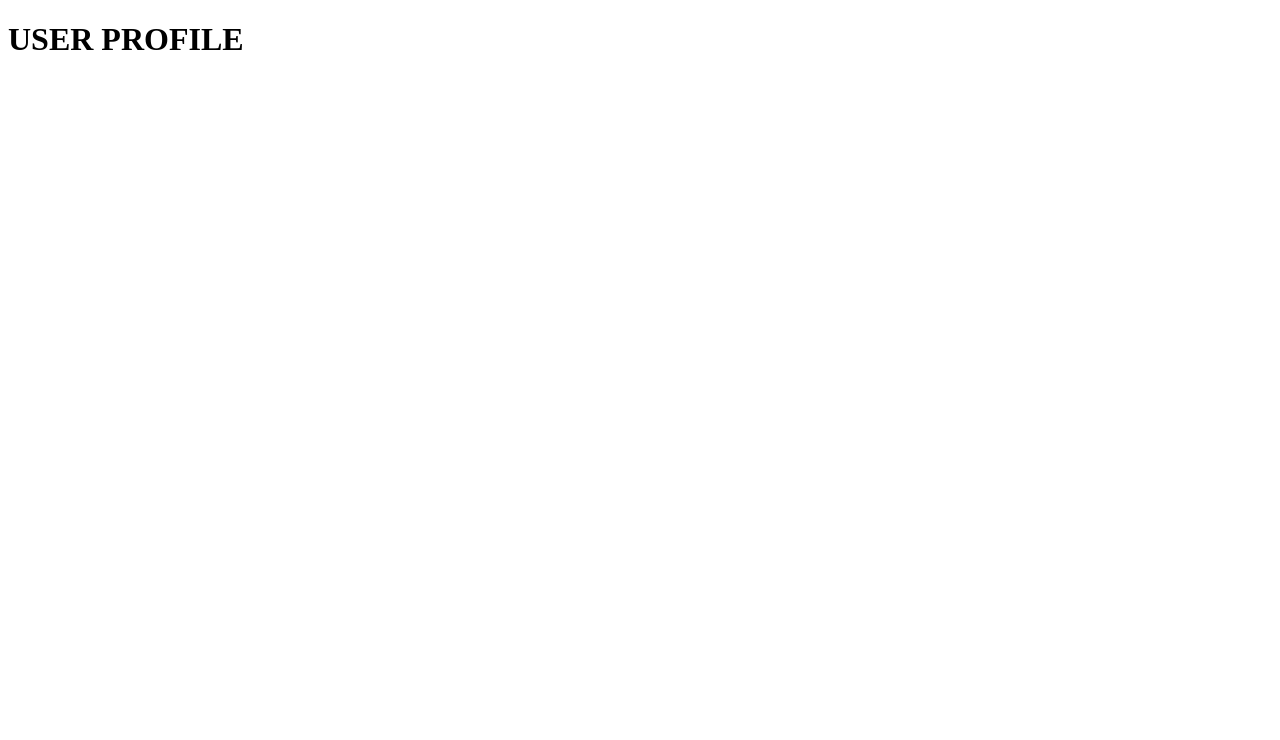
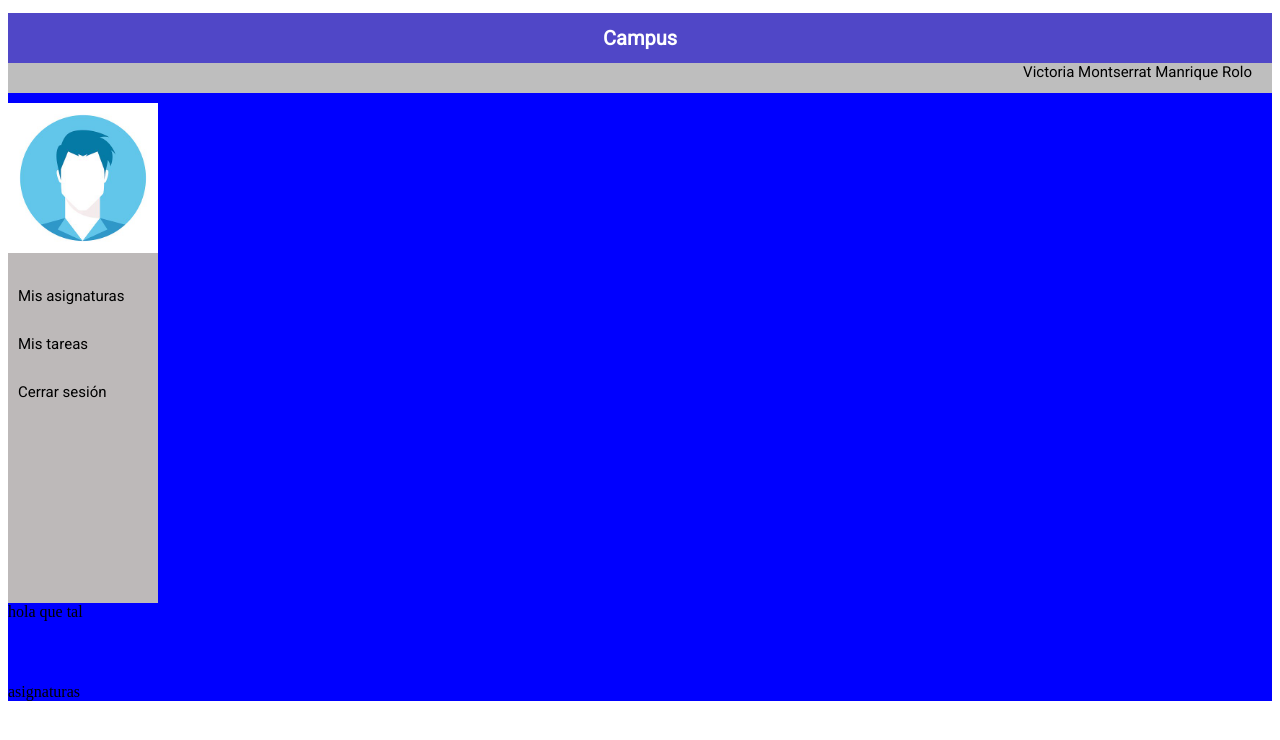
Before and after one commit to Danielpazm98/proyecto_FIS, a plain HTML site: page Front/Login/profile.html in a window 1280 px wide. Drawn offline with Linux system fonts and the light colour scheme.

Commit message:
Login v15/05

```diff
--- a/Front/Login/profile.html
+++ b/Front/Login/profile.html
@@ -2,9 +2,72 @@
 
 
 <head>
+	<link href="https://fonts.googleapis.com/css?family=Roboto" rel="stylesheet">
+	<link rel="stylesheet" type="text/css" href="profile_s.css">
+	<link rel="stylesheet" type="text/css" href="css/util.css">
 
 </head>
 
 <body>
-	<h1>USER PROFILE</h1>
+
+	<div class="page">
+		<div class="header">
+			<h1>Campus</h1>
+		</div>
+
+		<nav class="navbar">
+				<!-- <li class="dropdown"><a class="menu" data-toggle="dropdown" href="#"></a>
+					<ul class="dropsdown_menu">
+						<li class="hamburger">
+
+						</li>
+					</ul>
+					<div class="bar1"></div>
+					<div class="bar2"></div>
+					<div class="bar3"></div>
+
+					<a href="#news">News</a>
+				</li>	 -->
+				<div class="user_info">
+					Victoria Montserrat Manrique Rolo
+				</div>
+		</nav>
+		<nav class="main-page">
+			<div class="menu1">
+				<img  src="avatar.jpg" class="avatar" alt="avatar1">
+				<div class="options1">
+					<div class="course" type="button" id="course" onclick="course_t(this.id)">Mis asignaturas </div>
+					<div class="work">Mis tareas</div>
+					<div class="session">Cerrar sesión</div>
+				<!-- <a class="course" href="#news">News</a> -->
+
+				</div>
+
+
+			</div>
+
+
+		<!-- </nav> -->
+
+		<div class="inicio">hola que tal</div>
+
+		<div class="course-menu">asignaturas</div>
+
+	</nav>
+
+	<!-- <script>
+		// funtion course_t(elID){
+		// 		var x = document.getElementById(id);
+		// 		if (x.style.display === "block") {
+		// 			x.style.display = "none";
+		// 		} else {
+		// 			x.style.display = "block";
+		// 		}
+		// 	}
+	// </script> -->
+	<script src="main1.js"></script>
+
+
+
+
 </body>
--- /dev/null
+++ b/Front/Login/profile_s.css
@@ -0,0 +1,102 @@
+.header{
+	background-color: rgb(80, 71, 199);
+	width: 100%;
+	height: 50px;
+	/* display: flex;
+	flex-wrap: wrap;
+	justify-content: space-between;
+	align-items: center; */
+	/* font-family: 'Roboto', sans-serif;
+	color: white;
+	text-align: center; */
+
+}
+
+h1{
+	font-family: 'Roboto', sans-serif;
+	color: white;
+	text-align: center;
+	font-size: 20px;
+	padding-top: 13px;
+}
+
+.navbar{
+	background-color: rgb(190, 190, 190);
+	width: 100%;
+	height: 30px;
+}
+
+.user_info{
+	font-family: 'Roboto', sans-serif;
+	text-align: right;
+	font-size: 15px;
+	margin-right: 20px;
+	/* padding-top: 5px; */
+	align-content: center;
+}
+
+.menu {
+  display: inline-block;
+  cursor: pointer;
+}
+
+
+.bar1, .bar2, .bar3 {
+  width: 35px;
+  height: 5px;
+  background-color: #333;
+  margin: 6px 0;
+  /* transition: 0.4s; */
+}
+
+.avatar{
+	width: 150px;
+}
+
+.menu1{
+	margin-top: 10px;
+  background-color: rgb(189, 185, 185);
+	height: 500px;
+	width: 150px;
+}
+
+.options1{
+	font-family: 'Roboto', sans-serif;
+	/* text-align: right; */
+	font-size: 15px;
+}
+
+.course{
+	margin-top: 30px;
+	margin-left: 10px;
+}
+
+.course:hover{
+	color: rgb(235, 235, 235);
+	cursor: pointer;
+}
+
+.work{
+	margin-top: 30px;
+	margin-left: 10px;
+}
+
+.session{
+	margin-top: 30px;
+	margin-left: 10px;
+}
+
+.inicio{
+	height: 80px;
+	display: block;
+}
+h2{
+	text-align: center;
+	margin-bottom: 100px;
+}
+
+.main-page{
+	background-color:blue;
+	display: inline-block;
+	width: 100%;
+}
--- a/Front/Login/style2.css
+++ b/Front/Login/style2.css
@@ -108,4 +108,5 @@ h1{
 
 .login_button:hover{
 	background-color: rgb(127, 127, 221);
+	cursor: pointer;
 }
```
Also changed, not shown: Front/Login/main1.js (+10 -0 lines), Front/Login/prueba2.html (+1 -1 lines), Front/Login/avatar.jpg (added).
